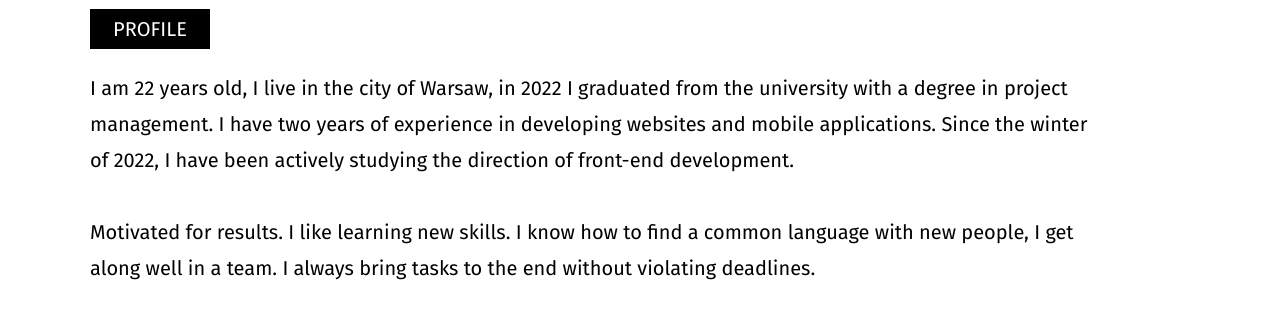
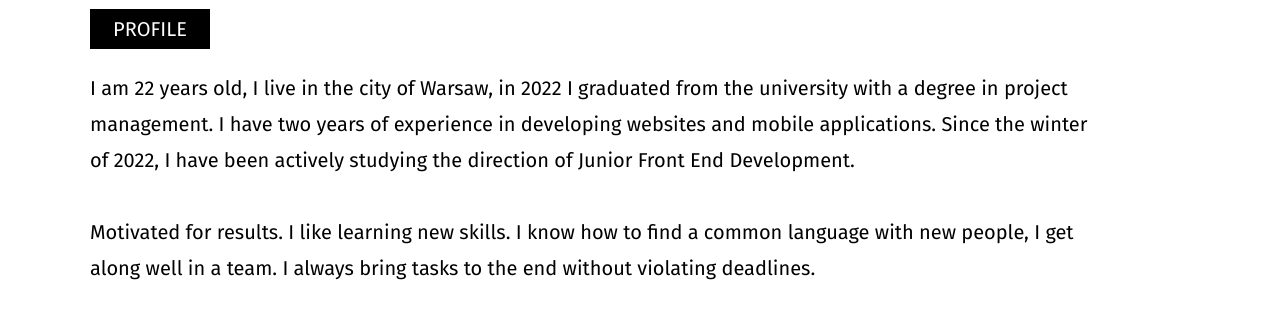
Before and after one commit to YungTrapa/My-Summary, a plain HTML site: page index.html in a window 1280 px wide. Shown: the part 628-952 px from the top of the page. Drawn offline with Linux system fonts and the light colour scheme.

Commit message:
Update index.html

```diff
--- a/index.html
+++ b/index.html
@@ -45,7 +45,7 @@
                 <div class="section_description">
                     <p> I am 22 years old, I live in the city of Warsaw, in 2022 I graduated from the university with a degree in project<br>
                         management. I have two years of experience in developing websites and mobile applications. Since the winter<br>
-                        of 2022, I have been actively studying the direction of front-end development.<br>
+                        of 2022, I have been actively studying the direction of Junior Front End Development.<br>
                         <br>
                         Motivated for results. I like learning new skills. I know how to find a common language with new people, I get<br>
                         along well in a team. I always bring tasks to the end without violating deadlines.</p>
```
